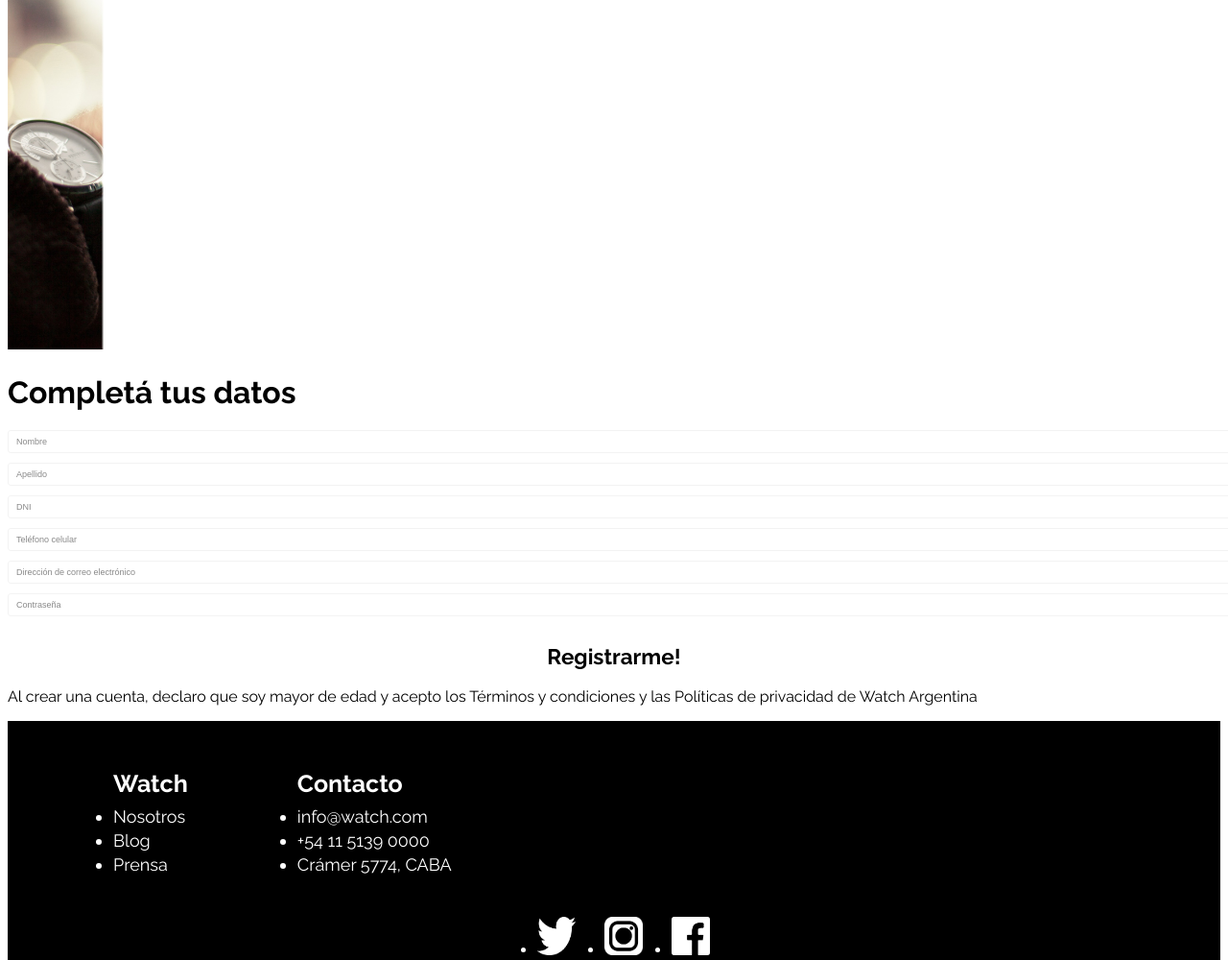
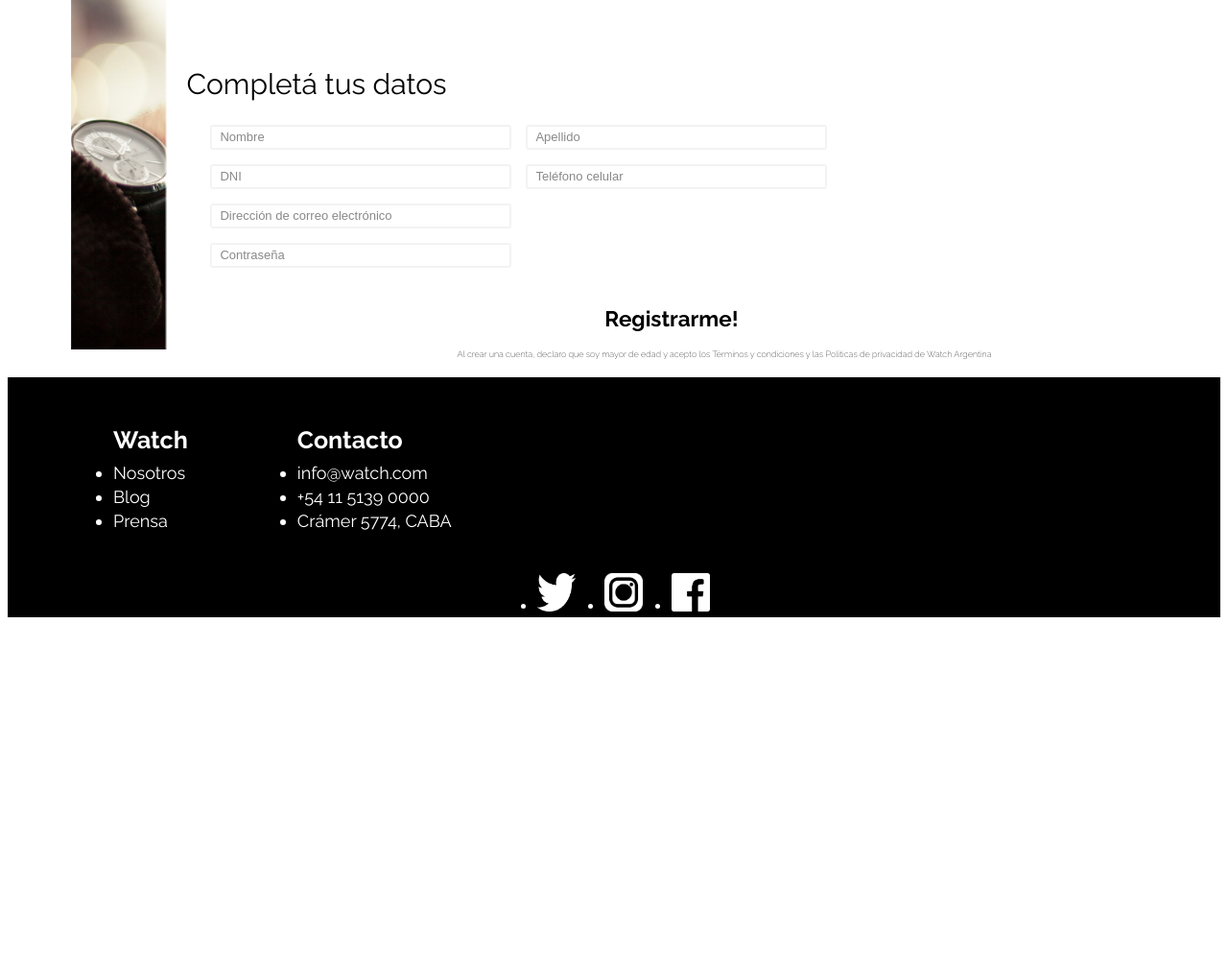
Before and after one commit to HarrySanti/dh, a PHP site: page /register.html in a window 1280 px wide. Shown: the part 78-1078 px from the top of the page at 96% size. After the commit the page ends 721 px from the top, so only its background shows below. Run offline with PHP 8.4, Linux system fonts and the light colour scheme; some libraries are stand-ins or nearby versions.

Commit message:
Update desktop.css

```diff
--- a/css/desktop.css
+++ b/css/desktop.css
@@ -1,17 +1,15 @@
-/* Large Devices, Wide Screens */
 @media (min-width: 1200px) {
     .contenedor {
         width: 100%;
         margin: 0px auto;
     }
 
-/*header*/
-
+    /*HEADER*/
     header {
     	height: 70px;
     }
 
-header .ingresar h1{
+    header .ingresar h1 {
     	margin-right: 35px;
     	font-size: 18px;
         margin-top: 25px;
@@ -22,7 +20,7 @@ header h1 {
         margin-top: 25px;
     }
 
-header .registro h1{
+    header .registro h1 {
     	margin-left: 35px;
     	font-size: 18px;
         margin-top: 25px;
@@ -52,7 +50,7 @@ nav ul li .nave {
 		margin-bottom: 25px;
     }
 
-  /*banner*/
+    /*BANNER*/
     .banner {
 		display: block;
 		position: relative;
@@ -62,9 +60,8 @@ nav ul li .nave {
 		width: 100%;
     }
 
-/*fotos complex y simple*/
-
-.banner2{
+    /*BANNER 2 y 3*/
+    .banner2 {
 		display: inline-block;
     }
 
@@ -82,7 +79,6 @@ nav ul li .nave {
 		width: 570px;
 		height: 380px;
 		margin-left: 275px;
-
     }
 
     .banner2 .complex {
@@ -106,10 +102,12 @@ nav ul li .nave {
     	width: 1140px;
     	height: 389.62px;
     }
+
     .banner4 .img-banner {
     	width: 100%;
     	height: 100%;
     }
+
     .banner4 .women {
     	position: absolute;
 		align-content:center;
@@ -122,9 +120,9 @@ nav ul li .nave {
     	font-size: 40px;
     	font-weight: 300;
     }
+
 	/*columnas*/
-
-  .elegi h1{
+    .elegi h1 {
       	font-size: 50px;
       	font-weight: 300;
         margin-bottom: 40px;
@@ -185,19 +183,17 @@ nav ul li .nave {
       	font-weight: 300;
         width: 120px;
         font-style: italic;
-
     }
 
     .columnas .columna:nth-child(1) {
         margin-right: 30px;
-
     }
 
     .columnas .columna:nth-child(2) {
         margin-right: 30px;
     }
 
-
+	/*FOOTER*/
     footer {
       margin-top: 10px;
       height: 250px;
@@ -266,7 +262,7 @@ footer {
         margin-left: 10px;
     }
 
-  footer .social img{
+    footer .social img {
       	width: 40px;
       	height: 40px;
     }
@@ -274,4 +270,96 @@ footer {
     footer .social li:first-child {
       	margin-left: 0;
     }
+
+	/*SIGNIN DESKTOP*/
+	.contenedor-signin {
+		width: 100%;
 	}
+
+	.foto_signin {
+		width: 150px;
+	}
+
+	.foto_register {
+		width: 150px;
+	}
+
+	/*REGISTER DESKTOP*/
+	.contenedor-register {
+		margin: 0px auto;
+		width: 100%;
+	}
+
+	/*CUERPO*/
+	.cuerpo-register {
+		display: flex;
+		justify-content: center;
+	}
+
+	/*FOTO*/
+	.foto-register img {
+		width: 100px;
+	}
+
+	/* seccion_formulario*/
+	.seccion-formulario-register {
+		margin-left: 20px;
+		margin-top: 50px;
+		width: 80%;
+	}
+
+	.seccion-formulario-register h1{
+		font-size: 30px;
+		font-weight: 400;
+		margin-bottom: 25px;
+	}
+
+	/*FORMULARIO*/
+	.formulario-register {
+		width: 100%;
+		margin-bottom: 25px;
+		margin-left: 25px;
+	}
+
+	.formulario-register form {
+		display: flex;
+		flex-direction: column;
+	}
+
+	.formulario-register form .row{
+		display: flex;
+		justify-content: flex-start;
+		width: 800px;
+	}
+
+	.form1 {
+		width: 300px;
+		font-size: 13px;
+		font-weight: 100;
+		font-style: normal;
+		line-height: 20px;
+		opacity: 0.85;
+		border: 2px solid #f1f1f1;
+		border-radius: 3px;
+		margin-bottom: 15px;
+		margin-right: 15px;
+		padding-left: 8px;
+	}
+
+	.registrarme {
+		font-size: 15px;
+		color: black;
+		text-align: center;
+	}
+
+	.seccion-formulario-register p {
+		font-size: 9px;
+		font-weight: 200;
+		font-style: normal;
+		opacity: 0.85;
+		text-align: center;
+		margin-top: 5px;
+		margin-left: 55px;
+		width: 100%;
+	}
+}
```
Lines whose indentation alone changed are shown as unchanged.
